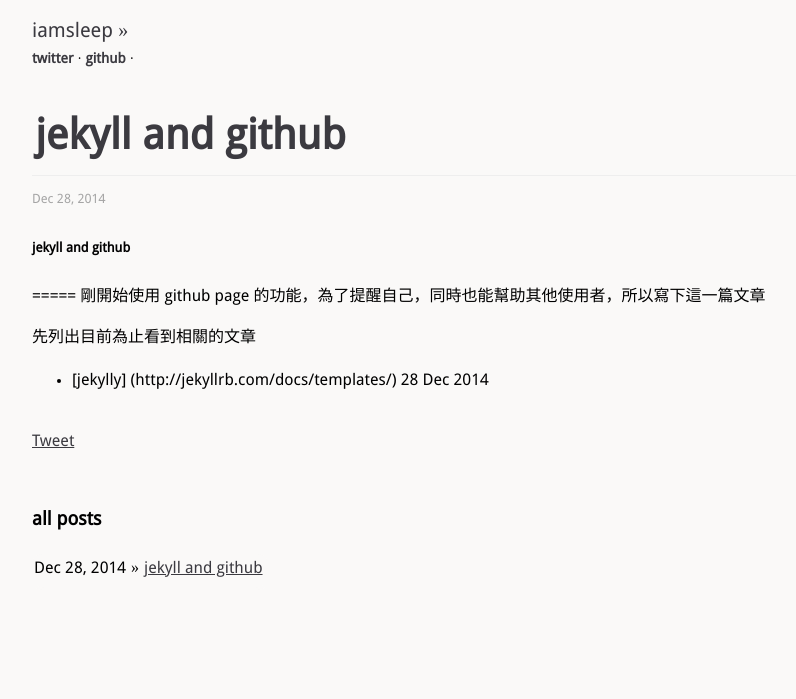
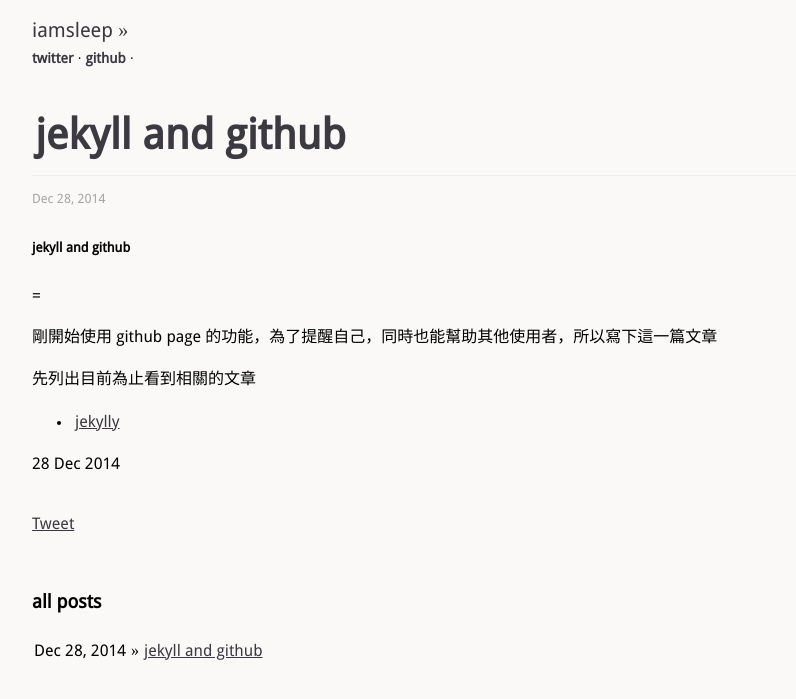
Before and after one commit to iamsleep/iamsleep.github.io, a Jekyll site: the page built from _posts/2014-12-28-Build_Jekyll.markdown, in a window 1280 px wide. Shown: the top 699 px of the page, without its empty margins (160-956 px from the left). Built offline with Jekyll 4.4.1, drawn with Linux system fonts in a browser that asks for light colours; comment, search, counter and statistics services are not loaded.

Commit message:
update content

```diff
--- a/_posts/2014-12-28-Build_Jekyll.markdown
+++ b/_posts/2014-12-28-Build_Jekyll.markdown
@@ -6,10 +6,12 @@
   -- jekyll
   -- github
 ---
-##### {{page.title}}
-=====
+##### {{page.title}} #####
+=
+
 剛開始使用 github page 的功能，為了提醒自己，同時也能幫助其他使用者，所以寫下這一篇文章
 
 先列出目前為止看到相關的文章
-+   [jekylly] (http://jekyllrb.com/docs/templates/)
++   [jekylly](http://jekyllrb.com/docs/templates/)
+
 {{page.date | date_to_string}}
```
